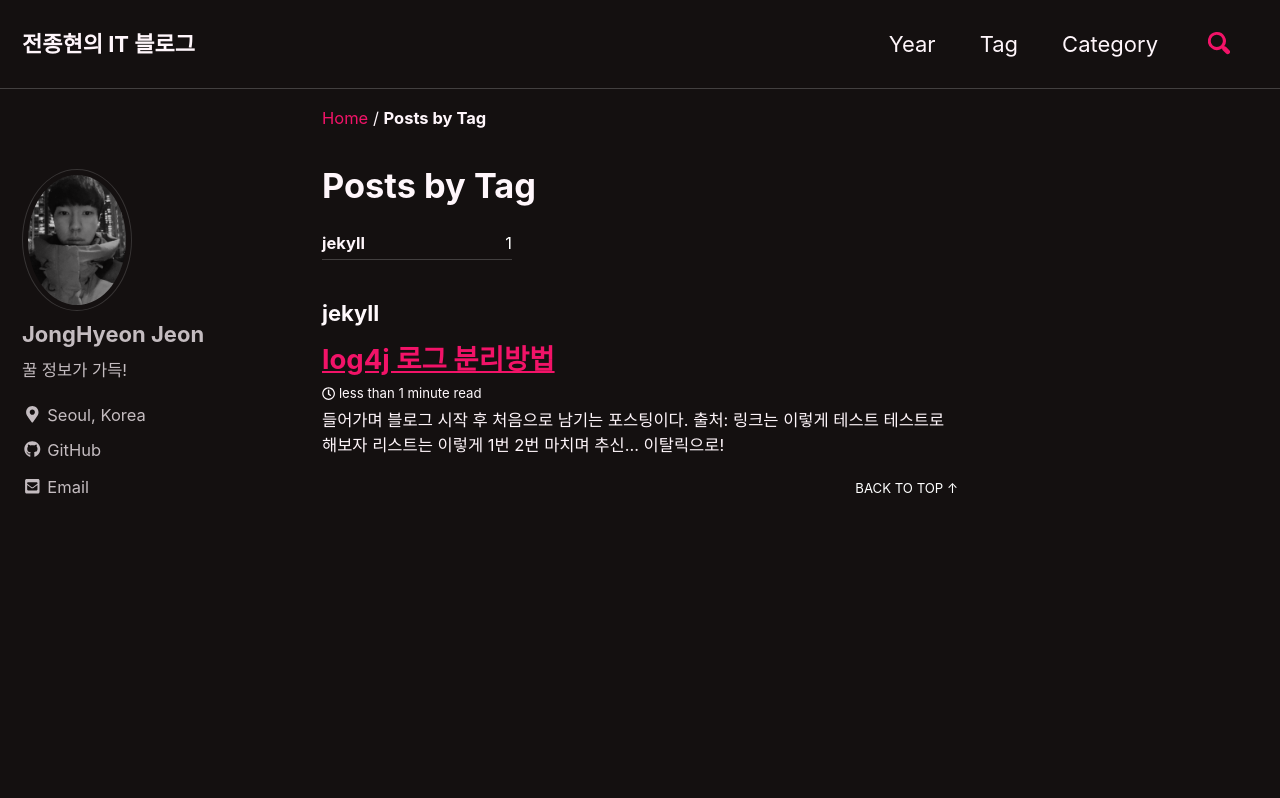
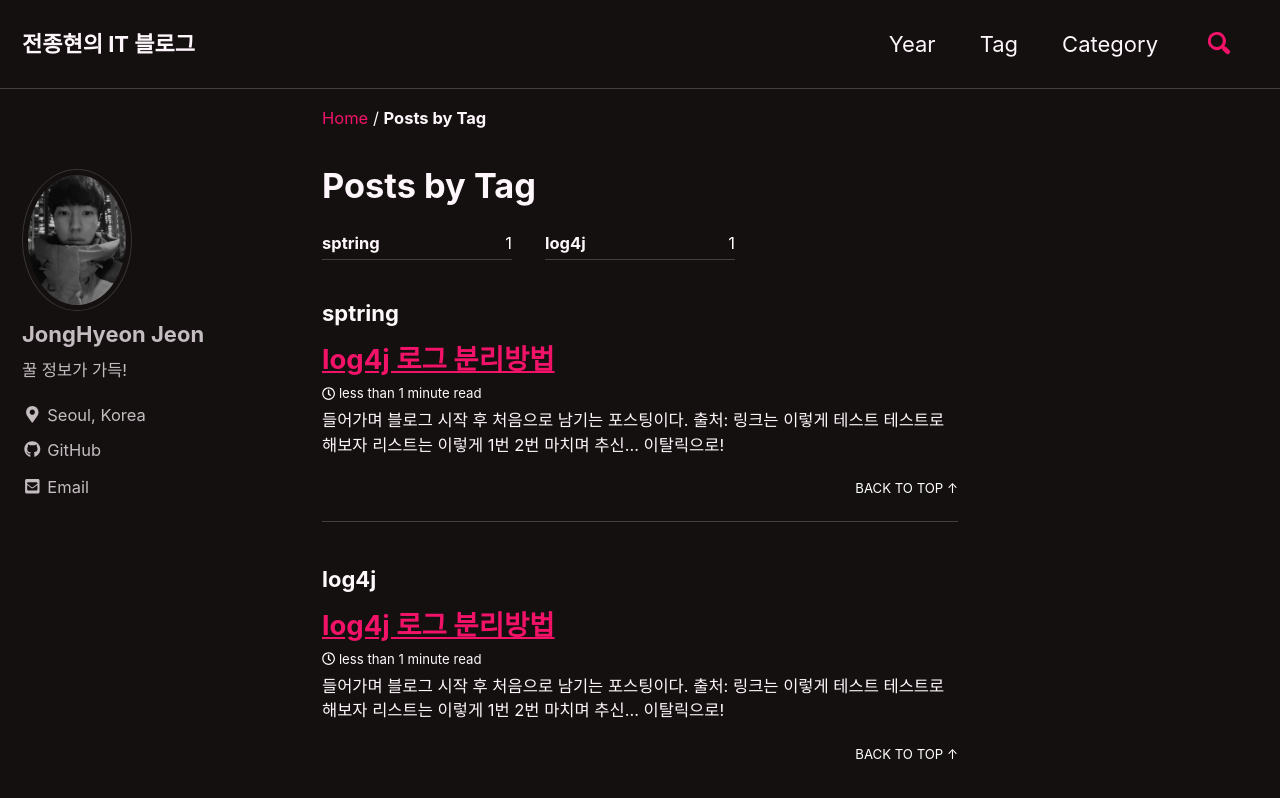
Before and after one commit to ssmert/ssmert.github.io, a Jekyll site: the page built from _pages/tag-archive.md, in a window 1280 px wide and 900 px high. Shown: the top 798 px of the window. Built offline with Jekyll 4.4.1, drawn with Linux system fonts in a browser that asks for light colours; cached includes are drawn as plain includes; nearby versions of some CDN libraries; comment, search, counter and statistics services are not loaded; a style sheet for code colours, icons or effects is not loaded.

Commit message:
Update 2019-04-06-split-logging.md

```diff
--- a/_posts/spring/2019-04-06-split-logging.md
+++ b/_posts/spring/2019-04-06-split-logging.md
@@ -1,10 +1,9 @@
 ---
-layout: posts
 title: "log4j 로그 분리방법"
 categories:
   - spring
 tags:
-  - jekyll
+  - [sptring, log4j]
 last_modified_at: 2019-04-06 19:30:00
 toc: true
 search: true
```
